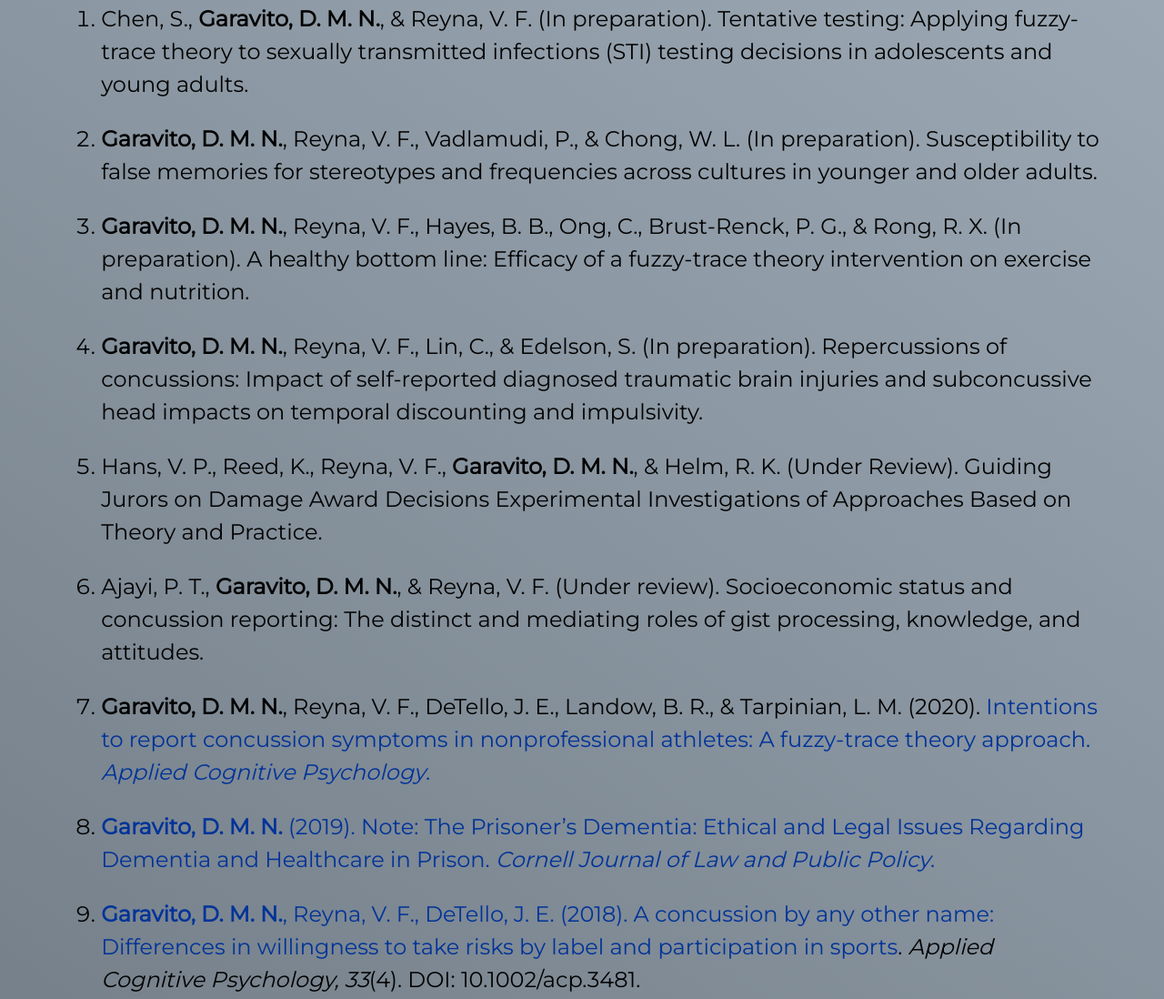
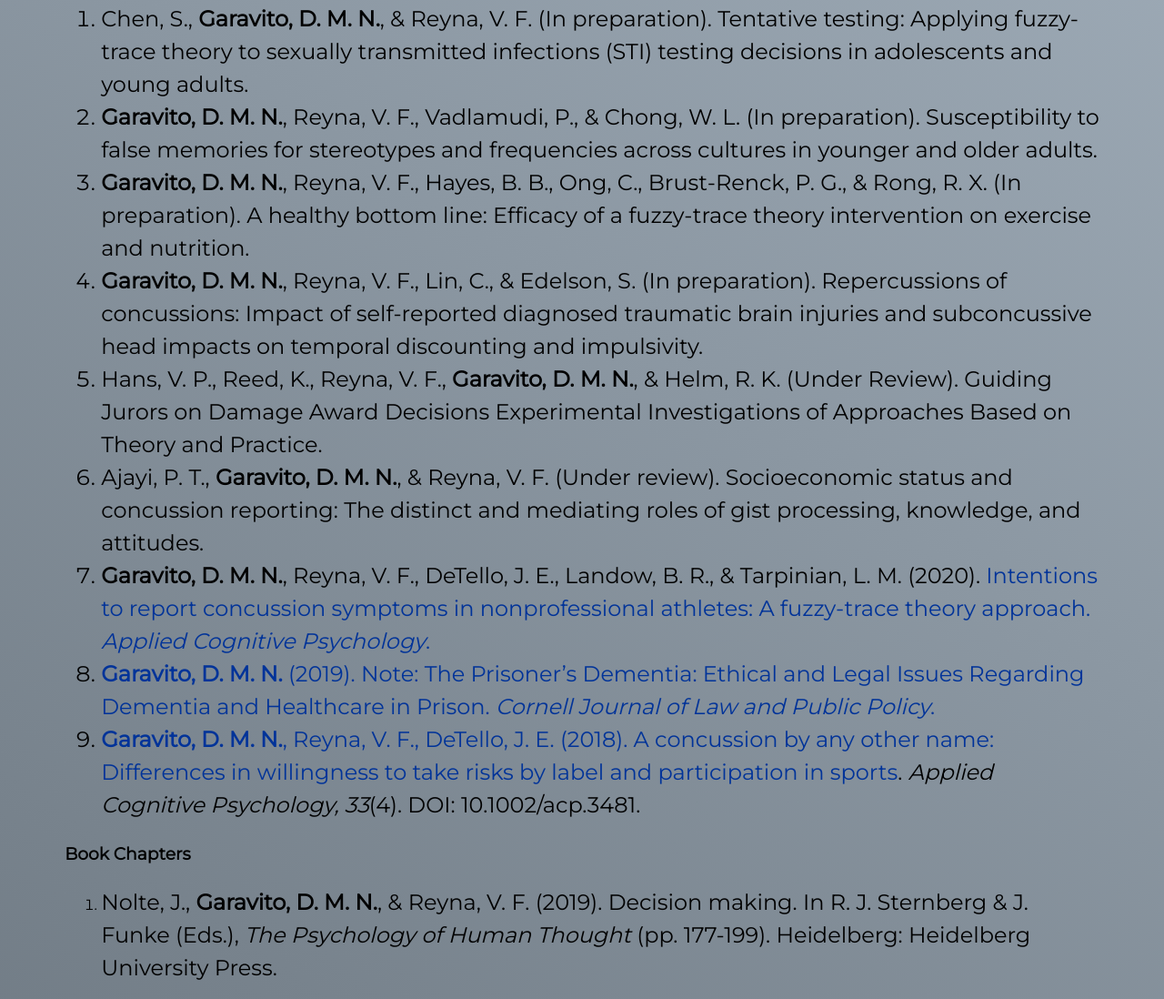
Before and after one commit to DGaravito/DGaravito.github.io, a plain HTML site: page pub.html in a window 1280 px wide. Shown: the part 211-1309 px from the top of the page at 91% size. Drawn offline with Linux system fonts and the light colour scheme.

Commit message:
maybe fixdee list size?...please

```diff
--- a/pub.html
+++ b/pub.html
@@ -26,31 +26,31 @@
       <div id="publications">
         <ol>
           <li>
-            <p>Chen, S., <b>Garavito, D. M. N.</b>, & Reyna, V. F. (In preparation). Tentative testing: Applying fuzzy-trace theory to sexually transmitted infections (STI) testing decisions in adolescents and young adults.</p>
+            Chen, S., <b>Garavito, D. M. N.</b>, & Reyna, V. F. (In preparation). Tentative testing: Applying fuzzy-trace theory to sexually transmitted infections (STI) testing decisions in adolescents and young adults.
           </li>
           <li>
-            <p><b>Garavito, D. M. N.</b>, Reyna, V. F., Vadlamudi, P., & Chong, W. L. (In preparation). Susceptibility to false memories for stereotypes and frequencies across cultures in younger and older adults.</p>
+            <b>Garavito, D. M. N.</b>, Reyna, V. F., Vadlamudi, P., & Chong, W. L. (In preparation). Susceptibility to false memories for stereotypes and frequencies across cultures in younger and older adults.
           </li>
           <li>
-            <p><b>Garavito, D. M. N.</b>, Reyna, V. F., Hayes, B. B., Ong, C., Brust-Renck, P. G., & Rong, R. X. (In preparation). A healthy bottom line: Efficacy of a fuzzy-trace theory intervention on exercise and nutrition.</p>
+            <b>Garavito, D. M. N.</b>, Reyna, V. F., Hayes, B. B., Ong, C., Brust-Renck, P. G., & Rong, R. X. (In preparation). A healthy bottom line: Efficacy of a fuzzy-trace theory intervention on exercise and nutrition.
           </li>
           <li>
-            <p><b>Garavito, D. M. N.</b>, Reyna, V. F., Lin, C., & Edelson, S. (In preparation). Repercussions of concussions: Impact of self-reported diagnosed traumatic brain injuries and subconcussive head impacts on temporal discounting and impulsivity.</p>
+            <b>Garavito, D. M. N.</b>, Reyna, V. F., Lin, C., & Edelson, S. (In preparation). Repercussions of concussions: Impact of self-reported diagnosed traumatic brain injuries and subconcussive head impacts on temporal discounting and impulsivity.
           </li>
           <li>
-            <p>Hans, V. P., Reed, K., Reyna, V. F., <b>Garavito, D. M. N.</b>, & Helm, R. K. (Under Review). Guiding Jurors on Damage Award Decisions Experimental Investigations of Approaches Based on Theory and Practice.</p>
+            Hans, V. P., Reed, K., Reyna, V. F., <b>Garavito, D. M. N.</b>, & Helm, R. K. (Under Review). Guiding Jurors on Damage Award Decisions Experimental Investigations of Approaches Based on Theory and Practice.
           </li>
           <li>
-            <p>Ajayi, P. T., <b>Garavito, D. M. N.</b>, & Reyna, V. F. (Under review). Socioeconomic status and concussion reporting: The distinct and mediating roles of gist processing, knowledge, and attitudes.</p>
+            Ajayi, P. T., <b>Garavito, D. M. N.</b>, & Reyna, V. F. (Under review). Socioeconomic status and concussion reporting: The distinct and mediating roles of gist processing, knowledge, and attitudes.
           </li>
           <li>
-            <p><b>Garavito, D. M. N.</b>, Reyna, V. F., DeTello, J. E., Landow, B. R., & Tarpinian, L. M. (2020). <a href="https://onlinelibrary.wiley.com/doi/epdf/10.1002/acp.3734" style="color: #003399"> Intentions to report concussion symptoms in nonprofessional athletes: A fuzzy-trace theory approach. <i>Applied Cognitive Psychology</i>.</p>
+            <b>Garavito, D. M. N.</b>, Reyna, V. F., DeTello, J. E., Landow, B. R., & Tarpinian, L. M. (2020). <a href="https://onlinelibrary.wiley.com/doi/epdf/10.1002/acp.3734" style="color: #003399"> Intentions to report concussion symptoms in nonprofessional athletes: A fuzzy-trace theory approach. <i>Applied Cognitive Psychology</i>.
           </li>
           <li>
-            <p><b>Garavito, D. M. N.</b> (2019). <a href="https://www.lawschool.cornell.edu/research/JLPP/upload/Garavito-note-final.pdf" style="color: #003399"> Note: The Prisoner’s Dementia: Ethical and Legal Issues Regarding Dementia and Healthcare in Prison. <i>Cornell Journal of Law and Public Policy</i>.</p>
+            <b>Garavito, D. M. N.</b> (2019). <a href="https://www.lawschool.cornell.edu/research/JLPP/upload/Garavito-note-final.pdf" style="color: #003399"> Note: The Prisoner’s Dementia: Ethical and Legal Issues Regarding Dementia and Healthcare in Prison. <i>Cornell Journal of Law and Public Policy</i>.
           </li>
           <li>
-            <p><b>Garavito, D. M. N.</b>, Reyna, V. F., DeTello, J. E. (2018). <a href="https://onlinelibrary.wiley.com/doi/epdf/10.1002/acp.3481" style="color: #003399">A concussion by any other name: Differences in willingness to take risks by label and participation in sports</a>. <i>Applied Cognitive Psychology, 33</i>(4). DOI: 10.1002/acp.3481.</p>
+            <b>Garavito, D. M. N.</b>, Reyna, V. F., DeTello, J. E. (2018). <a href="https://onlinelibrary.wiley.com/doi/epdf/10.1002/acp.3481" style="color: #003399">A concussion by any other name: Differences in willingness to take risks by label and participation in sports</a>. <i>Applied Cognitive Psychology, 33</i>(4). DOI: 10.1002/acp.3481.
           </li>
       </div>
       <h3> Book Chapters </h3>
```
